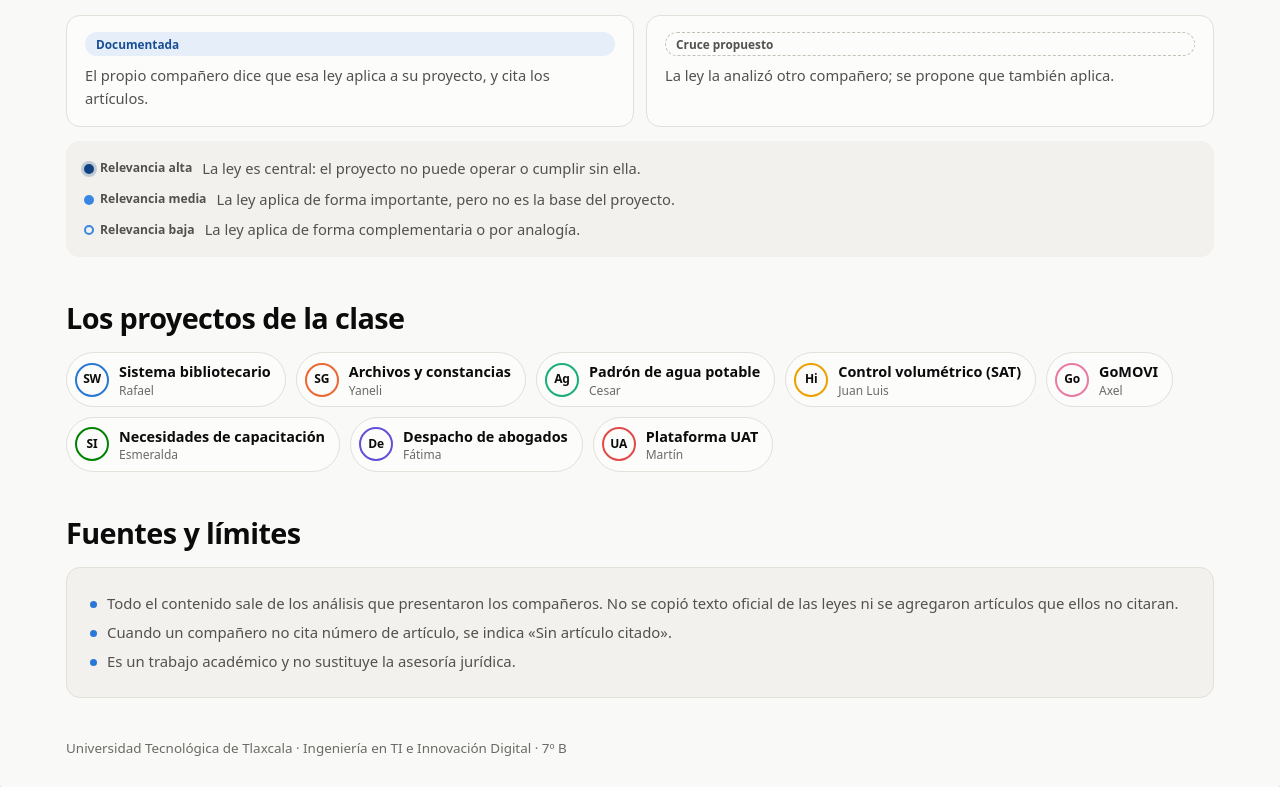
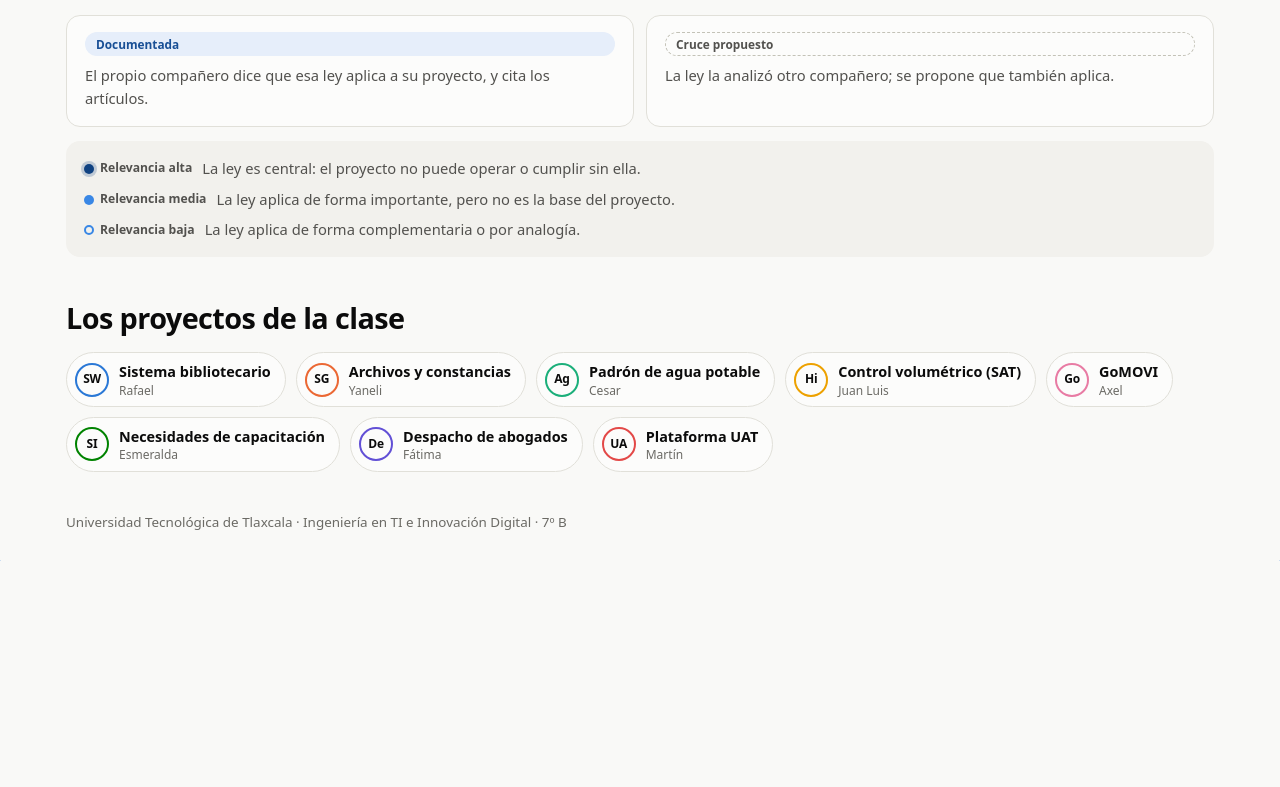
Before and after one commit to Yovani03/Leyes, a plain HTML site: page index.html in a window 1280 px wide. Shown: the part 1136-1923 px from the top of the page. After the commit the page ends 1697 px from the top, so only its background shows below. Drawn offline with Linux system fonts and the light colour scheme.

Commit message:
feat(portada): quita la seccion Fuentes y limites
Co-Authored-By: Claude Sonnet 5.5 <noreply@anthropic.com>

```diff
--- a/css/styles.css
+++ b/css/styles.css
@@ -257,9 +257,6 @@ main { outline: none; }
 .proj-chip { display: inline-flex; align-items: center; gap: 10px; padding: 8px 14px 8px 8px; background: var(--surface); border: 1px solid var(--line); border-radius: 999px; color: var(--ink); font-size: .9rem; font-weight: 600; }
 .proj-chip small { display: block; color: var(--ink-3); font-weight: 500; font-size: .75rem; line-height: 1.2; }
 .proj-chip:hover { text-decoration: none; border-color: var(--c); background: var(--surface-2); }
-.avisos { background: var(--surface-2); border: 1px solid var(--line); border-radius: var(--radius); padding: 18px 20px; }
-.avisos li { position: relative; padding-left: 20px; color: var(--ink-2); font-size: .93rem; margin: 6px 0; }
-.avisos li::before { content: ""; position: absolute; left: 3px; top: .6em; width: 7px; height: 7px; border-radius: 50%; background: var(--brand-2); }
 .foot { max-width: var(--maxw); margin: 0 auto; padding: 40px var(--gutter) 28px; color: var(--ink-3); font-size: .84rem; }
 
 /* ---------- Formularios (explorador) ---------- */
--- a/data/sitio.json
+++ b/data/sitio.json
@@ -33,12 +33,6 @@
     "media": "La ley aplica de forma importante, pero no es la base del proyecto.",
     "baja": "La ley aplica de forma complementaria o por analogía."
   },
-  "avisos_titulo": "Fuentes y límites",
-  "avisos": [
-    "Todo el contenido sale de los análisis que presentaron los compañeros. No se copió texto oficial de las leyes ni se agregaron artículos que ellos no citaran.",
-    "Cuando un compañero no cita número de artículo, se indica «Sin artículo citado».",
-    "Es un trabajo académico y no sustituye la asesoría jurídica."
-  ],
   "materias": [
     { "id": "constitucional", "nombre": "Constitución y derechos humanos", "color": "#2a78d6" },
     { "id": "cultura", "nombre": "Cultura y educación", "color": "#8a6bd1" },
--- a/js/views/home.js
+++ b/js/views/home.js
@@ -77,10 +77,6 @@ export function mount(root) {
       </div>
     </section>
 
-    <section class="section" aria-labelledby="h-av">
-      <h2 id="h-av">${esc(s.avisos_titulo)}</h2>
-      <ul class="avisos">${s.avisos.map((a) => `<li>${esc(a)}</li>`).join('')}</ul>
-    </section>
     <footer class="foot">${esc(s.institucion)}</footer>`;
 
   pintarStats(root, p.estadisticas.filter((d) => store.revisar || !d.solo_si_revisar));
```
